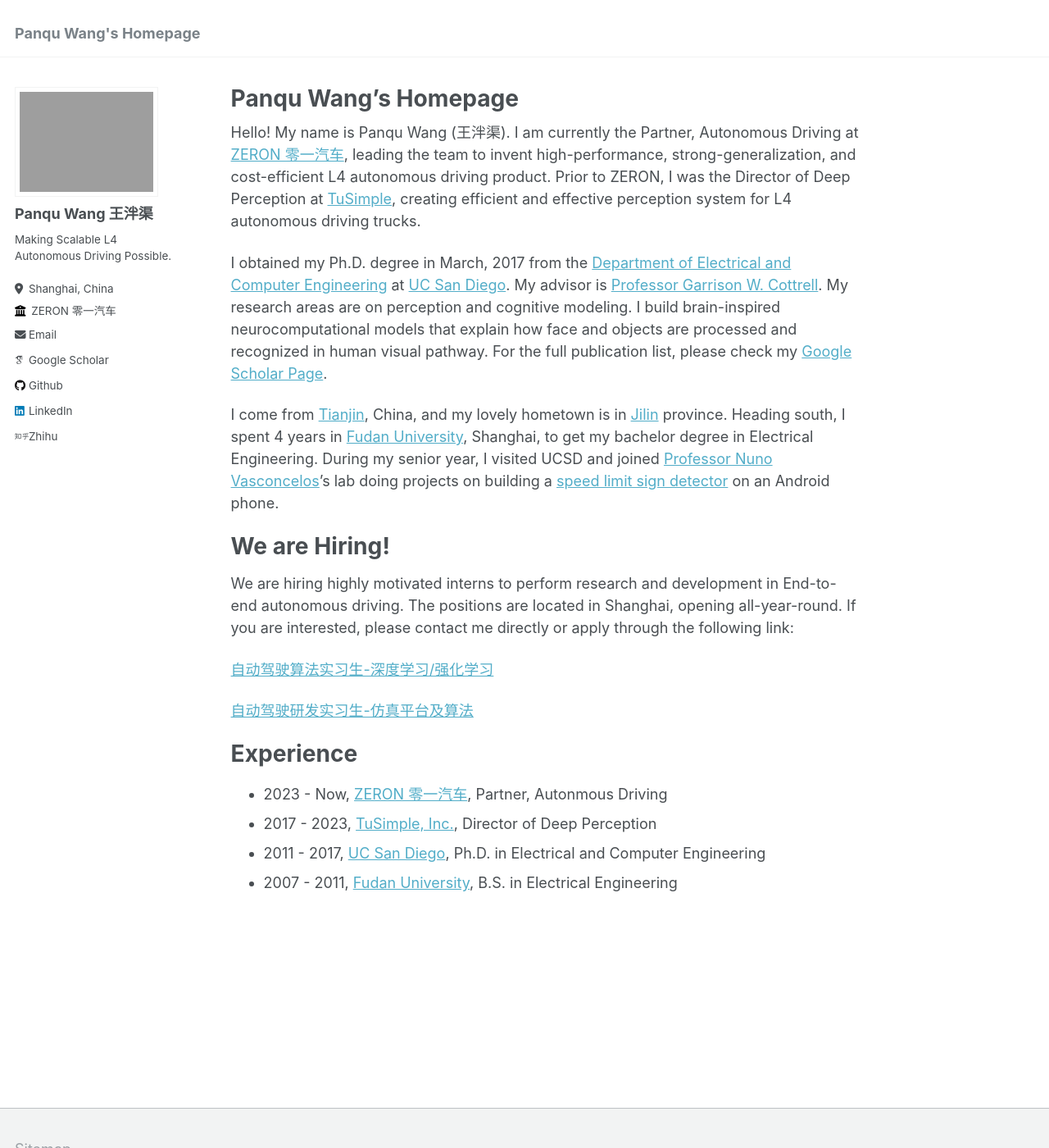
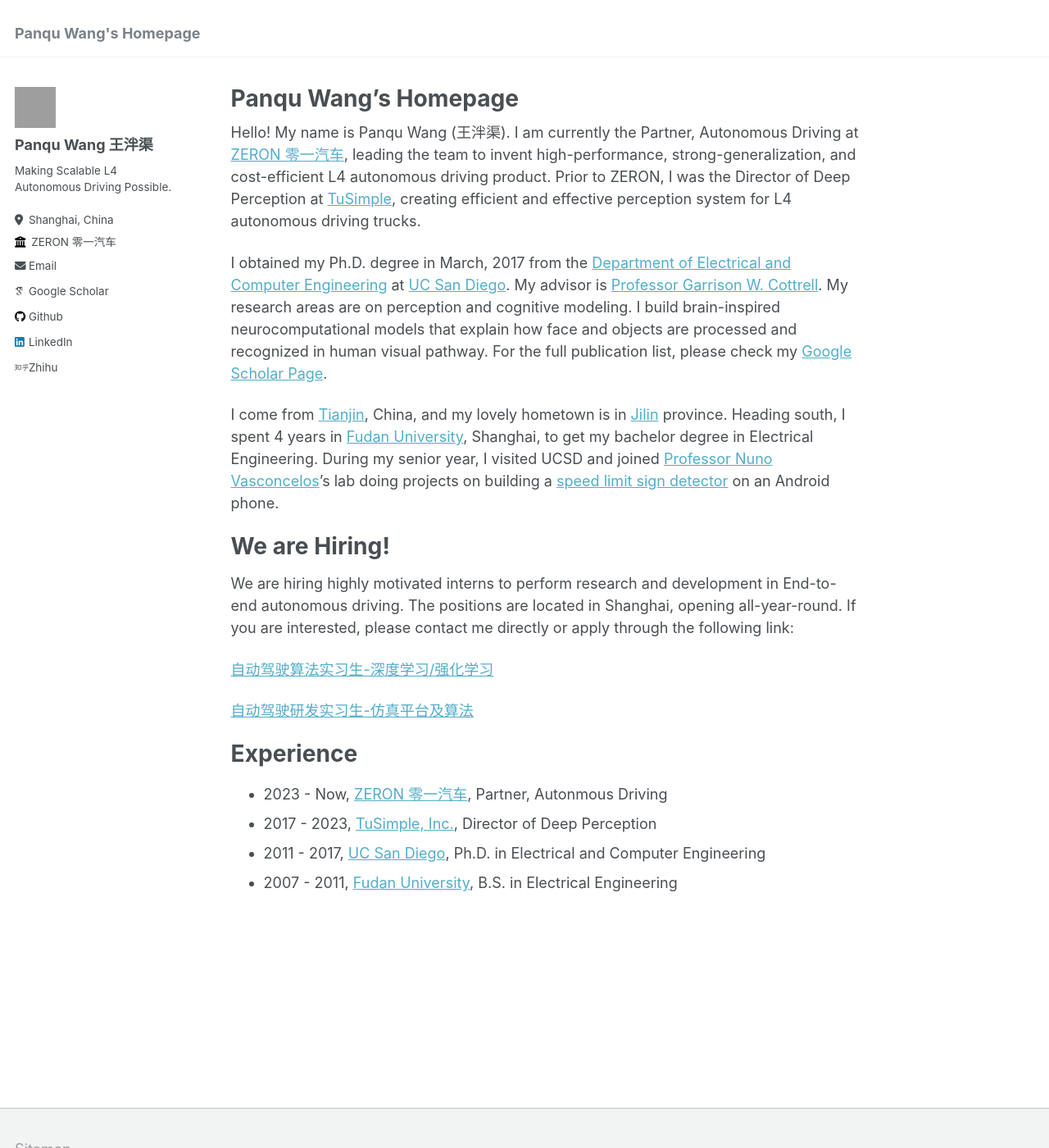
Before and after one commit to wpqmanu/wpqmanu.github.io, a Jekyll site: the page built from _pages/about.md, in a window 1280 px wide and 1400 px high. Shown: the whole window at 82% size. Built offline with Jekyll 4.4.1, drawn with Linux system fonts in a browser that asks for light colours; some web fonts are replaced.

Commit message:
updated avatar

```diff
--- a/_sass/_sidebar.scss
+++ b/_sass/_sidebar.scss
@@ -92,11 +92,13 @@
   img {
     max-width: 175px;
     // border-radius: 50%;
+    width: 50px;
+    height: 50px;
 
-    @include breakpoint($large) {
-      padding: 5px;
-      border: 1px solid $border-color;
-    }
+    // @include breakpoint($large) {
+    //   padding: 5px;
+    //   border: 1px solid $border-color;
+    // }
   }
 }
 
```
Also changed, not shown: 1 other file.
